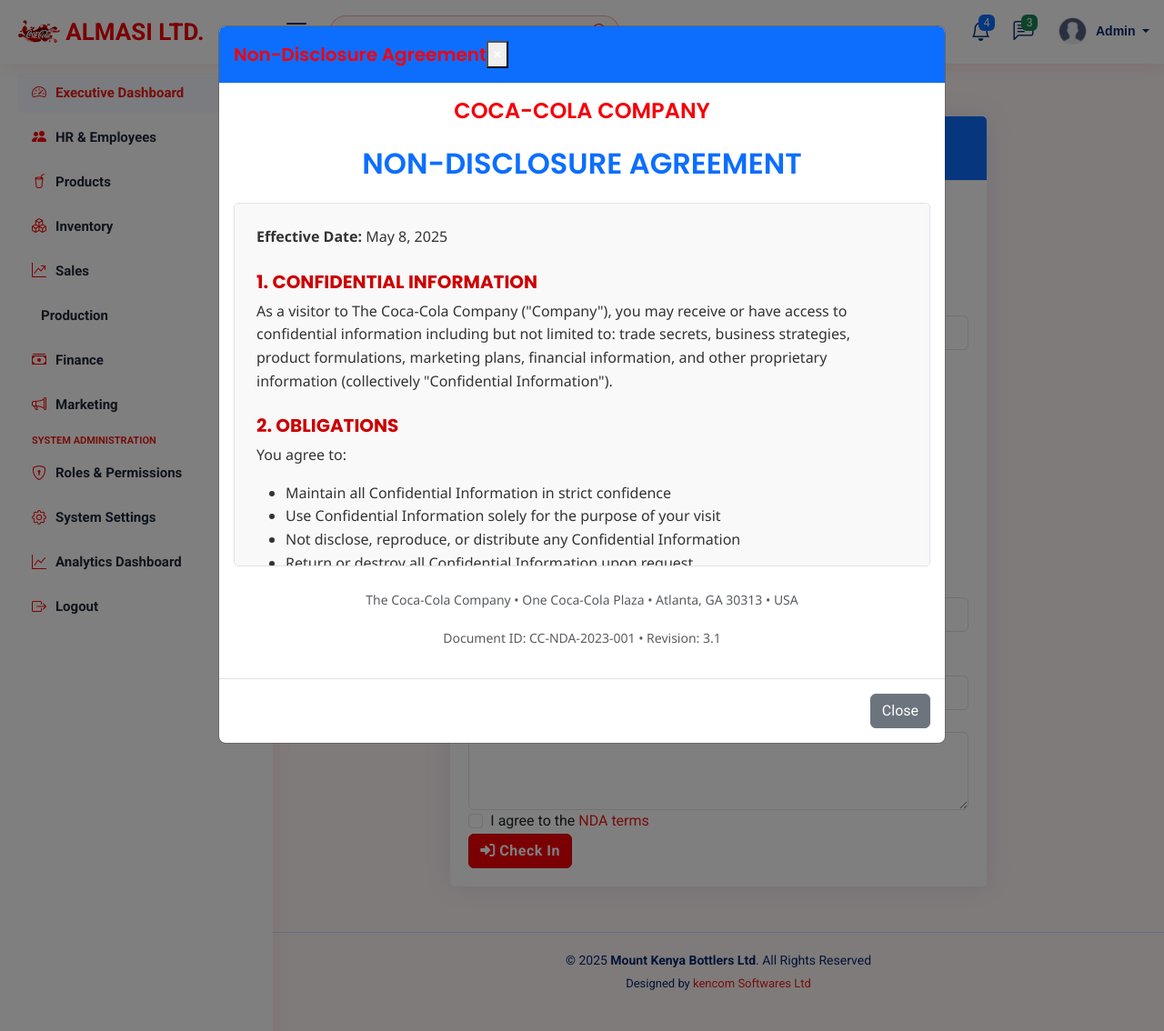
After one commit to steve-ongera/Coca-Cola-Enterprise-Management-System, a Django app: page /check-in/ in a window 1280 px wide, after a click on "NDA terms". The commit adds this page. Shown: the top 1134 px of the page at 91% size. Run offline with Django 5.2, Linux system fonts and the light colour scheme; a user stored in the database is signed in; data comes from the database, SQL or seed files in the repository; both versions use the stored data as it was after the commit; some libraries are stand-ins or nearby versions; grey boxes are pictures that could not be loaded.

Commit message:
made new updates

```diff
--- a/mywebsite/forms.py
+++ b/mywebsite/forms.py
@@ -965,3 +965,41 @@ SalesOrderItemFormSet = inlineformset_factory(
     can_delete=True,
     fields=['product_variant', 'quantity', 'unit_price', 'discount']
 )
+
+from django import forms
+from .models import Visitor, VisitLog, Department
+
+class VisitorCheckInForm(forms.ModelForm):
+    department = forms.ModelChoiceField(
+        queryset=Department.objects.all(),
+        widget=forms.Select(attrs={'class': 'form-control'})
+    )
+    purpose = forms.CharField(
+        widget=forms.Textarea(attrs={'class': 'form-control', 'rows': 3})
+    )
+
+    class Meta:
+        model = Visitor
+        fields = ['first_name', 'last_name', 'company', 'email', 'phone',
+                 'visitor_type', 'id_type', 'id_number']
+        widgets = {
+            'first_name': forms.TextInput(attrs={'class': 'form-control'}),
+            'last_name': forms.TextInput(attrs={'class': 'form-control'}),
+            'company': forms.TextInput(attrs={'class': 'form-control'}),
+            'email': forms.EmailInput(attrs={'class': 'form-control'}),
+            'phone': forms.TextInput(attrs={'class': 'form-control'}),
+            'visitor_type': forms.Select(attrs={'class': 'form-control'}),
+            'id_type': forms.TextInput(attrs={'class': 'form-control'}),
+            'id_number': forms.TextInput(attrs={'class': 'form-control'}),
+        }
+
+class VisitorCheckOutForm(forms.ModelForm):
+    id_number = forms.CharField(
+        widget=forms.TextInput(attrs={
+            'class': 'form-control',
+            'placeholder': 'Enter your ID number used during check-in'
+        }))
+
+    class Meta:
+        model = VisitLog
+        fields = ['id_number']
--- a/mywebsite/urls.py
+++ b/mywebsite/urls.py
@@ -177,4 +177,10 @@ urlpatterns = [
     path('invoices/', views.invoice_list, name='invoice_list'),
     path('sales-dashboard/', views.sales_dashboard, name='sales_dashboard'),
 
+    path('check-in/', views.visitor_check_in, name='visitor_check_in'),
+    path('check-out/', views.visitor_check_out, name='visitor_check_out'),
+    path('find-visitor/', views.find_visitor, name='find_visitor'),
+    path('check-in/success/', views.check_in_success, name='visitor_check_in_success'),
+    path('check-out/success/', views.check_out_success, name='visitor_check_out_success'),
+
 ]
--- a/mywebsite/views.py
+++ b/mywebsite/views.py
@@ -3721,3 +3721,170 @@ def security_guard_dashboard(request):
     }
 
     return render(request, 'security/dashboard.html', context)
+
+
+
+
+from django.shortcuts import render, redirect
+from django.http import JsonResponse
+from django.contrib.auth.decorators import login_required
+from django.utils import timezone
+from .forms import VisitorCheckInForm, VisitorCheckOutForm
+from .models import Visitor, VisitLog, SecurityGuard
+
+@login_required
+def visitor_check_in(request):
+    if request.method == 'POST':
+        form = VisitorCheckInForm(request.POST)
+        if form.is_valid():
+            visitor = form.save()
+
+            # Create visit log
+            visit = VisitLog.objects.create(
+                visitor=visitor,
+                purpose=form.cleaned_data['purpose'],
+                department=form.cleaned_data['department'],
+                security_guard=request.user.securityguard,
+                badge_issued=True,
+                badge_number=f"CC-{timezone.now().strftime('%Y%m%d')}-{visitor.id}"
+            )
+
+            if request.headers.get('X-Requested-With') == 'XMLHttpRequest':
+                return JsonResponse({
+                    'success': True,
+                    'badge_number': visit.badge_number,
+                    'visitor_name': f"{visitor.first_name} {visitor.last_name}",
+                    'check_in_time': visit.check_in_time.strftime('%Y-%m-%d %H:%M:%S')
+                })
+            return redirect('visitor_check_in_success')
+    else:
+        form = VisitorCheckInForm()
+
+    return render(request, 'visitors/check_in.html', {'form': form})
+
+@login_required
+def visitor_check_out(request):
+    if request.method == 'POST':
+        form = VisitorCheckOutForm(request.POST)
+        if form.is_valid():
+            id_number = form.cleaned_data['id_number']
+
+            try:
+                visitor = Visitor.objects.get(id_number=id_number)
+                visit = VisitLog.objects.filter(
+                    visitor=visitor,
+                    check_out_time__isnull=True
+                ).latest('check_in_time')
+
+                visit.check_out_time = timezone.now()
+                visit.is_inside = False
+                visit.save()
+
+                if request.headers.get('X-Requested-With') == 'XMLHttpRequest':
+                    return JsonResponse({
+                        'success': True,
+                        'visitor_name': f"{visitor.first_name} {visitor.last_name}",
+                        'check_in_time': visit.check_in_time.strftime('%Y-%m-%d %H:%M:%S'),
+                        'check_out_time': visit.check_out_time.strftime('%Y-%m-%d %H:%M:%S')
+                    })
+                return redirect('visitor_check_out_success')
+            except (Visitor.DoesNotExist, VisitLog.DoesNotExist):
+                if request.headers.get('X-Requested-With') == 'XMLHttpRequest':
+                    return JsonResponse({
+                        'success': False,
+                        'error': 'No active visit found with this ID number'
+                    })
+                form.add_error('id_number', 'No active visit found with this ID number')
+    else:
+        form = VisitorCheckOutForm()
+
+    return render(request, 'visitors/check_out.html', {'form': form})
+
+def find_visitor(request):
+    if request.method == 'GET' and 'id_number' in request.GET:
+        id_number = request.GET['id_number']
+        try:
+            visitor = Visitor.objects.get(id_number=id_number)
+            active_visit = VisitLog.objects.filter(
+                visitor=visitor,
+                check_out_time__isnull=True
+            ).latest('check_in_time')
+
+            return JsonResponse({
+                'found': True,
+                'visitor_name': f"{visitor.first_name} {visitor.last_name}",
+                'company': visitor.company,
+                'check_in_time': active_visit.check_in_time.strftime('%Y-%m-%d %H:%M:%S'),
+                'badge_number': active_visit.badge_number
+            })
+        except (Visitor.DoesNotExist, VisitLog.DoesNotExist):
+            return JsonResponse({'found': False})
+
+    return JsonResponse({'error': 'Invalid request'}, status=400)
+
+
+
+from django.shortcuts import render
+from django.contrib.auth.decorators import login_required
+from django.contrib import messages
+
+@login_required
+def check_in_success(request):
+    """Display success page after visitor check-in"""
+    context = {
+        'title': 'Check-In Successful',
+        'icon': 'fas fa-check-circle',
+        'heading': 'Visitor Checked In Successfully',
+        'message': 'The visitor has been successfully registered in the system.',
+        'action_text': 'Check In Another Visitor',
+        'action_url': 'visitor_check_in',
+        'badge_info': request.session.pop('badge_info', None)  # Optional: if you want to show badge info
+    }
+    return render(request, 'visitors/success_page.html', context)
+
+@login_required
+def check_out_success(request):
+    """Display success page after visitor check-out"""
+    context = {
+        'title': 'Check-Out Successful',
+        'icon': 'fas fa-check-circle',
+        'heading': 'Visitor Checked Out Successfully',
+        'message': 'The visitor has been successfully checked out of the system.',
+        'action_text': 'Check Out Another Visitor',
+        'action_url': 'visitor_check_out',
+        'badge_return_message': True  # Flag to show badge return reminder
+    }
+    return render(request, 'visitors/success_page.html', context)
+
+
+from django.shortcuts import render
+from django.contrib.auth.decorators import login_required
+from django.contrib import messages
+
+@login_required
+def check_in_success(request):
+    """Display success page after visitor check-in"""
+    context = {
+        'title': 'Check-In Successful',
+        'icon': 'fas fa-check-circle',
+        'heading': 'Visitor Checked In Successfully',
+        'message': 'The visitor has been successfully registered in the system.',
+        'action_text': 'Check In Another Visitor',
+        'action_url': 'visitor_check_in',
+        'badge_info': request.session.pop('badge_info', None)  # Optional: if you want to show badge info
+    }
+    return render(request, 'visitors/success_page.html', context)
+
+@login_required
+def check_out_success(request):
+    """Display success page after visitor check-out"""
+    context = {
+        'title': 'Check-Out Successful',
+        'icon': 'fas fa-check-circle',
+        'heading': 'Visitor Checked Out Successfully',
+        'message': 'The visitor has been successfully checked out of the system.',
+        'action_text': 'Check Out Another Visitor',
+        'action_url': 'visitor_check_out',
+        'badge_return_message': True  # Flag to show badge return reminder
+    }
+    return render(request, 'visitors/success_page.html', context)
--- /dev/null
+++ b/templates/visitors/check_in.html
@@ -0,0 +1,173 @@
+{% extends "base/base.html" %}
+{% load static %}
+
+{% block content %}
+<div class="container mt-5">
+    <div class="row justify-content-center">
+        <div class="col-md-8">
+            <div class="card border-primary">
+                <div class="card-header bg-primary text-white">
+                    <h3 class="mb-0">
+                        <img src="{% static 'images/coca-cola-logo.png' %}" height="40" class="mr-2">
+                        Visitor Check-In
+                    </h3>
+                </div>
+                <div class="card-body">
+                    <form id="checkInForm" method="post" novalidate>
+                        {% csrf_token %}
+
+                        <div class="form-row">
+                            <div class="form-group col-md-6">
+                                <label for="{{ form.first_name.id_for_label }}">First Name</label>
+                                {{ form.first_name }}
+                            </div>
+                            <div class="form-group col-md-6">
+                                <label for="{{ form.last_name.id_for_label }}">Last Name</label>
+                                {{ form.last_name }}
+                            </div>
+                        </div>
+
+                        <div class="form-group">
+                            <label for="{{ form.company.id_for_label }}">Company</label>
+                            {{ form.company }}
+                        </div>
+
+                        <div class="form-row">
+                            <div class="form-group col-md-6">
+                                <label for="{{ form.email.id_for_label }}">Email</label>
+                                {{ form.email }}
+                            </div>
+                            <div class="form-group col-md-6">
+                                <label for="{{ form.phone.id_for_label }}">Phone</label>
+                                {{ form.phone }}
+                            </div>
+                        </div>
+
+                        <div class="form-row">
+                            <div class="form-group col-md-6">
+                                <label for="{{ form.visitor_type.id_for_label }}">Visitor Type</label>
+                                {{ form.visitor_type }}
+                            </div>
+                            <div class="form-group col-md-6">
+                                <label for="{{ form.id_type.id_for_label }}">ID Type</label>
+                                {{ form.id_type }}
+                            </div>
+                        </div>
+
+                        <div class="form-group">
+                            <label for="{{ form.id_number.id_for_label }}">ID Number</label>
+                            {{ form.id_number }}
+                            <small class="form-text text-muted">This will be used for check-out</small>
+                        </div>
+
+                        <div class="form-group">
+                            <label for="{{ form.department.id_for_label }}">Department Visiting</label>
+                            {{ form.department }}
+                        </div>
+
+                        <div class="form-group">
+                            <label for="{{ form.purpose.id_for_label }}">Purpose of Visit</label>
+                            {{ form.purpose }}
+                        </div>
+
+                        <div class="form-group form-check">
+                            <input type="checkbox" class="form-check-input" id="ndaCheck" required>
+                            <label class="form-check-label" for="ndaCheck">
+                                I agree to the <a href="#" data-toggle="modal" data-target="#ndaModal">NDA terms</a>
+                            </label>
+                        </div>
+
+                        <button type="submit" class="btn btn-primary btn-block">
+                            <i class="fas fa-sign-in-alt mr-2"></i> Check In
+                        </button>
+                    </form>
+                </div>
+            </div>
+        </div>
+    </div>
+</div>
+
+<!-- NDA Modal -->
+<div class="modal fade" id="ndaModal" tabindex="-1" role="dialog" aria-labelledby="ndaModalLabel" aria-hidden="true">
+    <div class="modal-dialog modal-lg" role="document">
+        <div class="modal-content">
+            <div class="modal-header bg-primary text-white">
+                <h5 class="modal-title" id="ndaModalLabel">Non-Disclosure Agreement</h5>
+                <button type="button" class="close text-white" data-dismiss="modal" aria-label="Close">
+                    <span aria-hidden="true">&times;</span>
+                </button>
+            </div>
+            <div class="modal-body">
+                {% include 'visitors/nda_agreement.html' %}
+            </div>
+            <div class="modal-footer">
+                <button type="button" class="btn btn-secondary" data-dismiss="modal">Close</button>
+            </div>
+        </div>
+    </div>
+</div>
+
+<!-- Success Modal -->
+<div class="modal fade" id="successModal" tabindex="-1" role="dialog" aria-hidden="true">
+    <div class="modal-dialog" role="document">
+        <div class="modal-content">
+            <div class="modal-header bg-success text-white">
+                <h5 class="modal-title">Check-In Successful</h5>
+                <button type="button" class="close text-white" data-dismiss="modal" aria-label="Close">
+                    <span aria-hidden="true">&times;</span>
+                </button>
+            </div>
+            <div class="modal-body text-center">
+                <i class="fas fa-check-circle fa-5x text-success mb-4"></i>
+                <h4>Welcome to Coca-Cola</h4>
+                <p class="visitor-name"></p>
+                <p>Your badge number: <strong class="badge-number"></strong></p>
+                <p>Check-in time: <span class="check-in-time"></span></p>
+                <div class="alert alert-info mt-3">
+                    <i class="fas fa-info-circle mr-2"></i>
+                    Please wear your visitor badge at all times and return it when checking out.
+                </div>
+            </div>
+            <div class="modal-footer">
+                <button type="button" class="btn btn-success" data-dismiss="modal">Print Badge</button>
+                <button type="button" class="btn btn-secondary" data-dismiss="modal">Close</button>
+            </div>
+        </div>
+    </div>
+</div>
+{% endblock %}
+
+{% block extra_js %}
+<script>
+$(document).ready(function() {
+    $('#checkInForm').on('submit', function(e) {
+        e.preventDefault();
+        var form = $(this);
+
+        $.ajax({
+            type: 'POST',
+            url: '{% url "visitor_check_in" %}',
+            data: form.serialize(),
+            dataType: 'json',
+            headers: {
+                'X-Requested-With': 'XMLHttpRequest'
+            },
+            success: function(response) {
+                if (response.success) {
+                    $('.visitor-name').text(response.visitor_name);
+                    $('.badge-number').text(response.badge_number);
+                    $('.check-in-time').text(response.check_in_time);
+                    $('#successModal').modal('show');
+                    form[0].reset();
+                }
+            },
+            error: function(xhr) {
+                // Handle form errors
+                var errors = xhr.responseJSON;
+                alert('Error: ' + errors.error);
+            }
+        });
+    });
+});
+</script>
+{% endblock %}
--- /dev/null
+++ b/templates/visitors/nda_agreement.html
@@ -0,0 +1,85 @@
+<div class="nda-agreement">
+    <h4 class="text-center mb-4">COCA-COLA COMPANY</h4>
+    <h2 class="text-center mb-4 text-primary">NON-DISCLOSURE AGREEMENT</h2>
+
+    <div class="nda-content border p-4 mb-4" style="max-height: 400px; overflow-y: auto;">
+        <p><strong>Effective Date:</strong> {% now "F j, Y" %}</p>
+
+        <h5 class="mt-4">1. CONFIDENTIAL INFORMATION</h5>
+        <p>As a visitor to The Coca-Cola Company ("Company"), you may receive or have access to confidential information
+        including but not limited to: trade secrets, business strategies, product formulations, marketing plans,
+        financial information, and other proprietary information (collectively "Confidential Information").</p>
+
+        <h5 class="mt-4">2. OBLIGATIONS</h5>
+        <p>You agree to:</p>
+        <ul>
+            <li>Maintain all Confidential Information in strict confidence</li>
+            <li>Use Confidential Information solely for the purpose of your visit</li>
+            <li>Not disclose, reproduce, or distribute any Confidential Information</li>
+            <li>Return or destroy all Confidential Information upon request</li>
+        </ul>
+
+        <h5 class="mt-4">3. OWNERSHIP</h5>
+        <p>All Confidential Information remains the sole property of The Coca-Cola Company. No license or other rights
+        to Confidential Information are granted or implied.</p>
+
+        <h5 class="mt-4">4. DURATION</h5>
+        <p>This Agreement shall remain in effect for a period of five (5) years from the Effective Date,
+        except for trade secrets which shall remain protected indefinitely.</p>
+
+        <h5 class="mt-4">5. REMEDIES</h5>
+        <p>You acknowledge that unauthorized disclosure of Confidential Information would cause irreparable harm
+        to The Coca-Cola Company, and that monetary damages would be inadequate. The Company shall be entitled
+        to seek injunctive relief in addition to other legal remedies.</p>
+
+        <h5 class="mt-4">6. GENERAL PROVISIONS</h5>
+        <ul>
+            <li>This Agreement shall be governed by the laws of the State of Georgia</li>
+            <li>Any disputes shall be resolved in Atlanta, Georgia</li>
+            <li>If any provision is found invalid, the remainder shall remain in effect</li>
+            <li>This Agreement constitutes the entire understanding between the parties</li>
+        </ul>
+
+        <div class="signature-section mt-5">
+            <div class="row">
+                <div class="col-md-6">
+                    <p class="border-top pt-2">Visitor Signature</p>
+                </div>
+                <div class="col-md-6">
+                    <p class="border-top pt-2">Date</p>
+                </div>
+            </div>
+            <div class="row mt-3">
+                <div class="col-md-12">
+                    <p><strong>Printed Name:</strong> <span class="visitor-name-placeholder">[Visitor Name]</span></p>
+                </div>
+            </div>
+        </div>
+    </div>
+
+    <div class="nda-footer text-center">
+        <p class="text-muted"><small>The Coca-Cola Company • One Coca-Cola Plaza • Atlanta, GA 30313 • USA</small></p>
+        <p class="text-muted"><small>Document ID: CC-NDA-2023-001 • Revision: 3.1</small></p>
+    </div>
+</div>
+
+<style>
+    .nda-agreement {
+        font-family: 'Segoe UI', Tahoma, Geneva, Verdana, sans-serif;
+        line-height: 1.6;
+    }
+    .nda-content {
+        background-color: #f9f9f9;
+        border-radius: 5px;
+    }
+    .nda-content h5 {
+        color: #c00; /* Coca-Cola red */
+        font-weight: bold;
+    }
+    .visitor-name-placeholder {
+        border-bottom: 1px dashed #999;
+        padding-bottom: 2px;
+        min-width: 200px;
+        display: inline-block;
+    }
+</style>
```
Also changed, not shown: templates/base/sidebars/securityguard_sidebar.html (+8 -3 lines), templates/visitors/check_out.html (added, +138 -0 lines), templates/visitors/success_page.html (added, +60 -0 lines), db.sqlite3.
